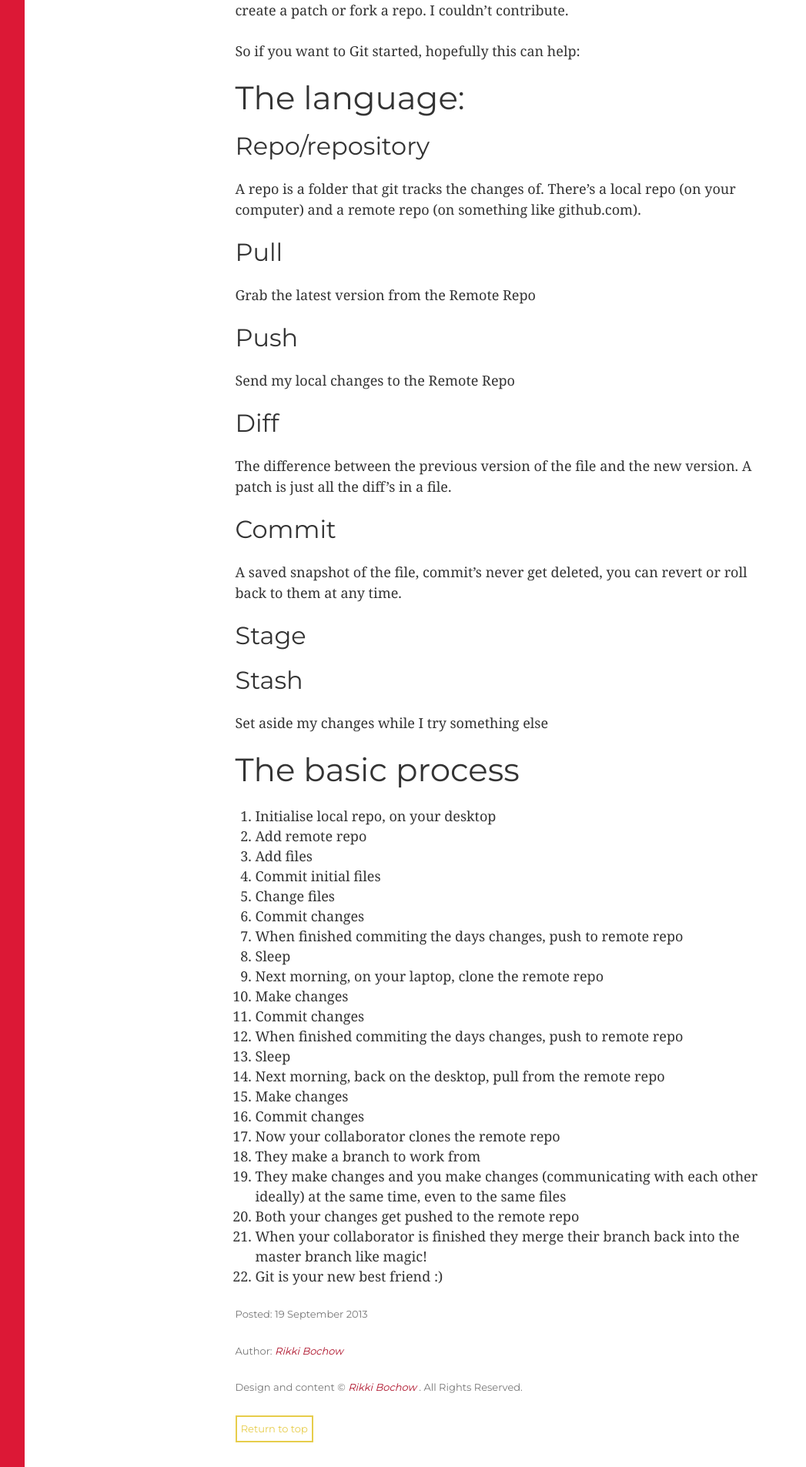
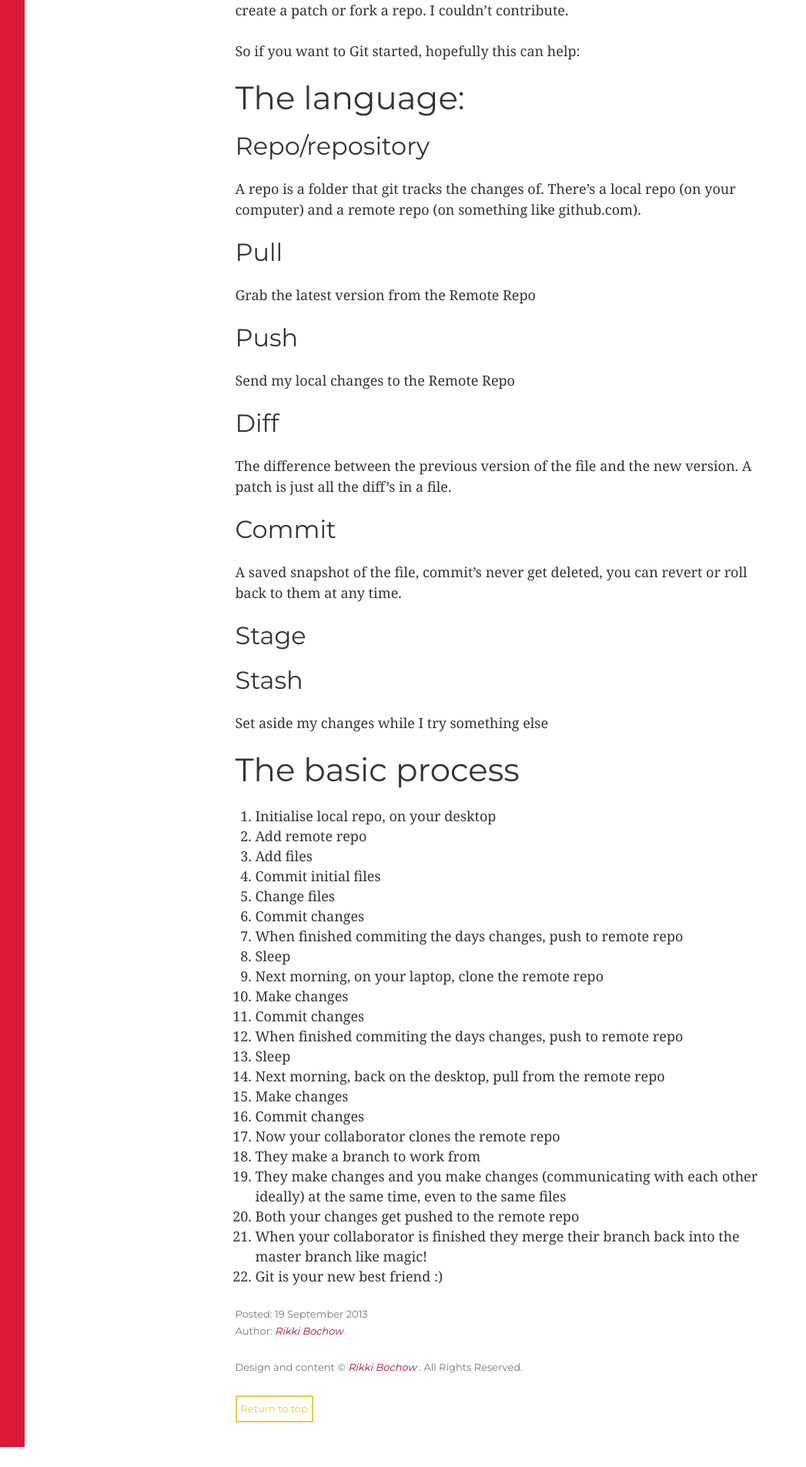
Before and after one commit to rikki-iki/rikki-iki.github.io, a Jekyll site: the page built from _posts/2013-09-19-getting-used-to-git.markdown, in a window 1280 px wide. Shown: the part 1225-3131 px from the top of the page at 77% size, without its empty margins (0-1047 px from the left). Built offline with Jekyll 4.4.1, drawn with Linux system fonts in a browser that asks for light colours; Markdown is read by kramdown in place of the engine named in the settings; after the commit the page ends 3105 px from its top, so only the background shows below that.

Commit message:
adding no margin class

```diff
--- a/_layouts/article.html
+++ b/_layouts/article.html
@@ -53,7 +53,7 @@
 
       <footer>
 
-        <p>Posted: <time datetime="{{ page.date }}" itemprop="datePublished">
+        <p class="nm">Posted: <time datetime="{{ page.date }}" itemprop="datePublished">
           {{ page.date | date_to_long_string }}</time></p>
         <p itemprop="author" itemscope itemtype="http://schema.org/Person">
           Author: <i itemprop="name"><a href="http://twitter.com/rikki_iki" itemprop="url" rel="me">Rikki Bochow</a></i></p>
--- a/css/ikalator.css
+++ b/css/ikalator.css
@@ -385,6 +385,12 @@ figure figcaption {
     position: static;
   }
 }
+/**
+ * No margin.
+ */
+.nm {
+  margin: 0;
+}
 /*------------------------------------*\
     layout
 \*------------------------------------*/
```
